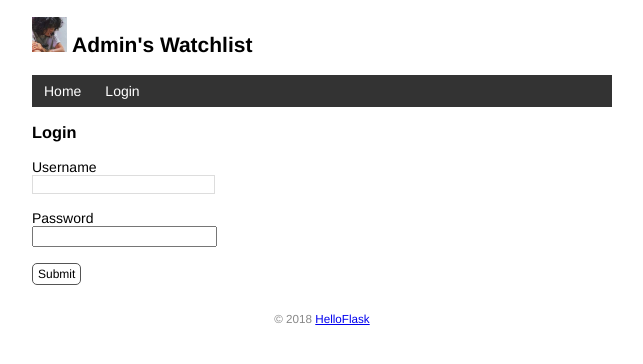
After one commit to TiancaiMartin/watchlist, a Flask app: page /login in a window 1280 px wide. The commit adds this page. Shown: the top 364 px of the page, without its empty margins (318-961 px from the left). Run offline with Flask 3, Linux system fonts and the light colour scheme.

Commit message:
User authentication with Flask-Login

```diff
--- a/app.py
+++ b/app.py
@@ -4,7 +4,9 @@
 from flask import Flask, render_template
 from flask import request, redirect, flash
 from flask import url_for
-
+from flask_login import LoginManager, login_user, login_required, logout_user, current_user, UserMixin
+from werkzeug.security import generate_password_hash, check_password_hash
+import click
 import os
 import sys
 from flask_sqlalchemy import SQLAlchemy  # 导入扩展类
@@ -16,30 +18,36 @@ if WIN:
 else:
     # 否则使用四个斜线
     prefix = 'sqlite:////'
+
+
+
 app = Flask(__name__)
 app.config['SECRET_KEY'] = 'dev'
 app.config['SQLALCHEMY_DATABASE_URI'] = prefix + os.path.join(app.root_path, 'data.db')
 app.config['SQLALCHEMY_TRACK_MODIFICATIONS'] = False
 # 关闭对模型修改的监控
 # 在扩展类实例化前加载配置
+
 db = SQLAlchemy(app)
+login_manager = LoginManager(app)
 
+@login_manager.user_loader
+def load_user(user_id):  # 创建用户加载回调函数，接受用户 ID 作为参数
+    user = User.query.get(int(user_id))  # 用 ID 作为 User 模型的主键查询对应的用户
+    return user  # 返回用户对象
 
-##创建数据库模型
-class User(db.Model):
-    # 表名将会是 user（自动生成，小写处理）
-    id = db.Column(db.Integer, primary_key=True)  # 主键
-    name = db.Column(db.String(20))  # 名字
+login_manager.login_view = 'login'
+#login_manager.login_message = 'Your custom message'
 
-
-class Movie(db.Model):
-    # 表名将会是 movie
-    id = db.Column(db.Integer, primary_key=True)  # 主键
-    title = db.Column(db.String(60))  # 电影标题
-    year = db.Column(db.String(4))  # 电影年份
-
-
-import click
+@app.cli.command()  # 注册为命令
+@click.option('--drop', is_flag=True, help='Create after drop.')
+# 设置选项
+def initdb(drop):
+    """Initialize the database."""
+    if drop:  # 判断是否输入了选项
+        db.drop_all()
+    db.create_all()
+    click.echo('Initialized database.')  # 输出提示信息
 
 @app.cli.command()
 def forge():
@@ -68,6 +76,46 @@ def forge():
     db.session.commit()
     click.echo('Done.')
 
+@app.cli.command()
+@click.option('--username', prompt=True, help='The username used to login.')
+@click.option('--password', prompt=True, hide_input=True, confirmation_prompt=True, help='The password used to login.')
+def admin(username, password):
+    """Create user."""
+    db.create_all()
+
+    user = User.query.first()
+    if user is not None:
+        click.echo('Updating user...')
+        user.username = username
+        user.set_password(password)
+    else:
+        click.echo('Creating user...')
+        user = User(username=username, name='Admin')
+        user.set_password(password)
+        db.session.add(user)
+
+    db.session.commit()
+    click.echo('Done.')
+
+
+class User(db.Model, UserMixin):
+    id = db.Column(db.Integer, primary_key=True)
+    name = db.Column(db.String(20))
+    username = db.Column(db.String(20))
+    password_hash = db.Column(db.String(128))
+
+    def set_password(self, password):
+        self.password_hash = generate_password_hash(password)
+
+    def validate_password(self, password):
+        return check_password_hash(self.password_hash, password)
+
+class Movie(db.Model):
+    # 表名将会是 movie
+    id = db.Column(db.Integer, primary_key=True)  # 主键
+    title = db.Column(db.String(60))  # 电影标题
+    year = db.Column(db.String(4))  # 电影年份
+
 @app.context_processor
 def inject_user():
     # 函数名可以随意修改
@@ -75,76 +123,122 @@ def inject_user():
     return dict(user=user)
     # 需要返回字典，等同于return {'user': user}
 
+
 @app.errorhandler(404)  # 传入要处理的错误代码
 def page_not_found(e):  # 接受异常对象作为参数
     return render_template('404.html'), 404
     # 返回模板和状态码
+
+
 @app.errorhandler(400)
 def bad_request(e):
     return render_template('400.html'), 400
+
 
 @app.errorhandler(500)
 def internal_server_error(e):
     return render_template('500.html'), 500
 
-@app.cli.command()  # 注册为命令
-@click.option('--drop', is_flag=True, help='Create after drop.')
-# 设置选项
-def initdb(drop):
-    """Initialize the database."""
-    if drop:  # 判断是否输入了选项
-        db.drop_all()
-    db.create_all()
-    click.echo('Initialized database.')  # 输出提示信息
-
-
 @app.route('/', methods=['GET', 'POST'])
 def index():
-    if request.method == 'POST': # 判断是否是 POST 请求
+    if request.method == 'POST':  # 判断是否是 POST 请求
+        if not current_user.is_authenticated:  # 如果当前用户未认证
+            return redirect(url_for('index'))  # 重定向到主页
         # 获取表单数据
         title = request.form.get('title')
         # 传入表单对应输入字段的name值
         year = request.form.get('year')
         # 验证数据
-        if not title or not year or len(year) > 4 or len(title)> 60:
-            flash('Invalid input.') # 显示错误提示
-            return redirect(url_for('index')) # 重定向回主页
+        if not title or not year or len(year) > 4 or len(title) > 60:
+            flash('Invalid input.')  # 显示错误提示
+            return redirect(url_for('index'))  # 重定向回主页
         # 保存表单数据到数据库
-        movie = Movie(title=title, year=year) # 创建记录
-        db.session.add(movie) # 添加到数据库会话
-        db.session.commit() # 提交数据库会话
-        flash('Item created.') # 显示成功创建的提示
-        return redirect(url_for('index')) # 重定向回主页
+        movie = Movie(title=title, year=year)  # 创建记录
+        db.session.add(movie)  # 添加到数据库会话
+        db.session.commit()  # 提交数据库会话
+        flash('Item created.')  # 显示成功创建的提示
+        return redirect(url_for('index'))  # 重定向回主页
     user = User.query.first()
     movies = Movie.query.all()
     return render_template('index.html', movies=movies)
 
-#编辑电影信息
-@app.route('/movie/edit/<int:movie_id>', methods=['GET','POST'])
+
+# 编辑电影信息
+@app.route('/movie/edit/<int:movie_id>', methods=['GET', 'POST'])
+@login_required
 def edit(movie_id):
     movie = Movie.query.get_or_404(movie_id)
-    if request.method == 'POST': # 处理编辑表单的提交请求
+    if request.method == 'POST':  # 处理编辑表单的提交请求
         title = request.form['title']
         year = request.form['year']
-        if not title or not year or len(year) > 4 or len(title)> 60:
+        if not title or not year or len(year) > 4 or len(title) > 60:
             flash('Invalid input.')
-            return redirect(url_for('edit', movie_id=movie_id)) # 重定向回对应的编辑页面
+            return redirect(url_for('edit', movie_id=movie_id))  # 重定向回对应的编辑页面
 
-        movie.title = title # 更新标题
-        movie.year = year # 更新年份
-        db.session.commit() # 提交数据库会话
+        movie.title = title  # 更新标题
+        movie.year = year  # 更新年份
+        db.session.commit()  # 提交数据库会话
         flash('Item updated.')
-        return redirect(url_for('index')) # 重定向回主页
+        return redirect(url_for('index'))  # 重定向回主页
 
-    return render_template('edit.html', movie=movie) # 传入被编辑的电影记录
+    return render_template('edit.html', movie=movie)  # 传入被编辑的电影记录
 
-@app.route('/movie/delete/<int:movie_id>', methods=['POST']) #限定只接受 POST 请求
+@app.route('/movie/delete/<int:movie_id>', methods=['POST'])  # 限定只接受 POST 请求
+@login_required  # 登录保护
 def delete(movie_id):
-    movie = Movie.query.get_or_404(movie_id) # 获取电影记录
-    db.session.delete(movie) # 删除对应的记录
-    db.session.commit() # 提交数据库会话
+    movie = Movie.query.get_or_404(movie_id)  # 获取电影记录
+    db.session.delete(movie)  # 删除对应的记录
+    db.session.commit()  # 提交数据库会话
     flash('Item deleted.')
-    return redirect(url_for('index')) # 重定向回主页
+    return redirect(url_for('index'))  # 重定向回主页
+
+# 用户登录视图
+@app.route('/login', methods=['GET', 'POST'])
+def login():
+    if request.method == 'POST':
+        username = request.form['username']
+        password = request.form['password']
+        if not username or not password:
+            flash('Invalid input.')
+            return redirect(url_for('login'))
+        user = User.query.first()
+        # 验证用户名和密码是否一致
+        if username == user.username and user.validate_password(password):
+            login_user(user)  # 登入用户
+            flash('Login success.')
+            return redirect(url_for('index'))  # 重定向到主页
+        flash('Invalid username or password.')  # 如果验证失败，显示错误消息
+
+        return redirect(url_for('login'))  # 重定向回登录页面
+
+    return render_template('login.html')
+
+# 用户登出视图
+@app.route('/logout')
+@login_required  # 用于视图保护，后面会详细介绍
+def logout():
+    logout_user()  # 登出用户
+    flash('Goodbye.')
+    return redirect(url_for('index'))  # 重定向回首页
+
+@app.route('/settings', methods=['GET', 'POST'])
+@login_required
+def settings():
+    if request.method == 'POST':
+        name = request.form['name']
+
+        if not name or len(name) > 20:
+            flash('Invalid input.')
+            return redirect(url_for('settings'))
+
+        user = User.query.first()
+        user.name = name
+        db.session.commit()
+        flash('Settings updated.')
+        return redirect(url_for('index'))
+
+    return render_template('settings.html')
+
 
 @app.route('/user/<name>')
 def user_page(name):
--- a/templates/base.html
+++ b/templates/base.html
@@ -20,11 +20,17 @@
     <nav>
         <ul>
             <li><a href="{{ url_for('index') }}">Home</a></li>
+            {% if current_user.is_authenticated %}
+            <li><a href="{{ url_for('settings') }}">Settings</a></li>
+            <li><a href="{{ url_for('logout') }}">Logout</a></li>
+            {% else %}
+            <li><a href="{{ url_for('login') }}">Login</a></li>
+            {% endif %}
         </ul>
     </nav>
     {% block content %}{% endblock %}
     <footer>
-<small>&copy; 2023 <a href="http://helloflask.com/tutorial">HelloFlask</a></small>
+        <small>&copy; 2018 <a href="http://helloflask.com/tutorial">HelloFlask</a></small>
 	</footer>
 </body>
 </html>
--- /dev/null
+++ b/templates/login.html
@@ -0,0 +1,12 @@
+{% extends 'base.html' %}
+
+{% block content %}
+<h3>Login</h3>
+<form method="post">
+    Username<br>
+    <input type="text" name="username" required><br><br>
+    Password<br>
+    <input type="password" name="password" required><br><br>
+    <input class="btn" type="submit" name="submit" value="Submit">
+</form>
+{% endblock %}
```
Also changed, not shown: templates/index.html (+11 -8 lines), templates/settings.html (added, +9 -0 lines), data.db. Lines whose indentation alone changed are shown as unchanged.
